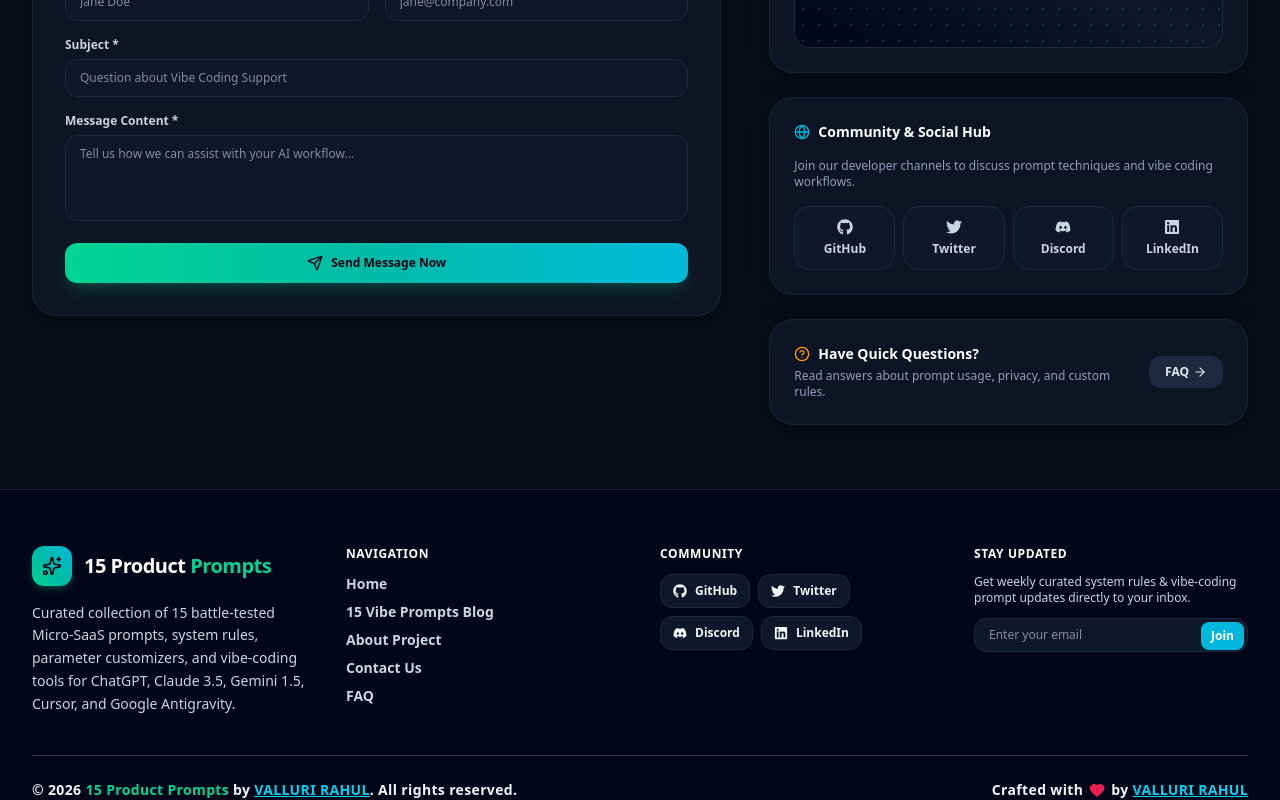
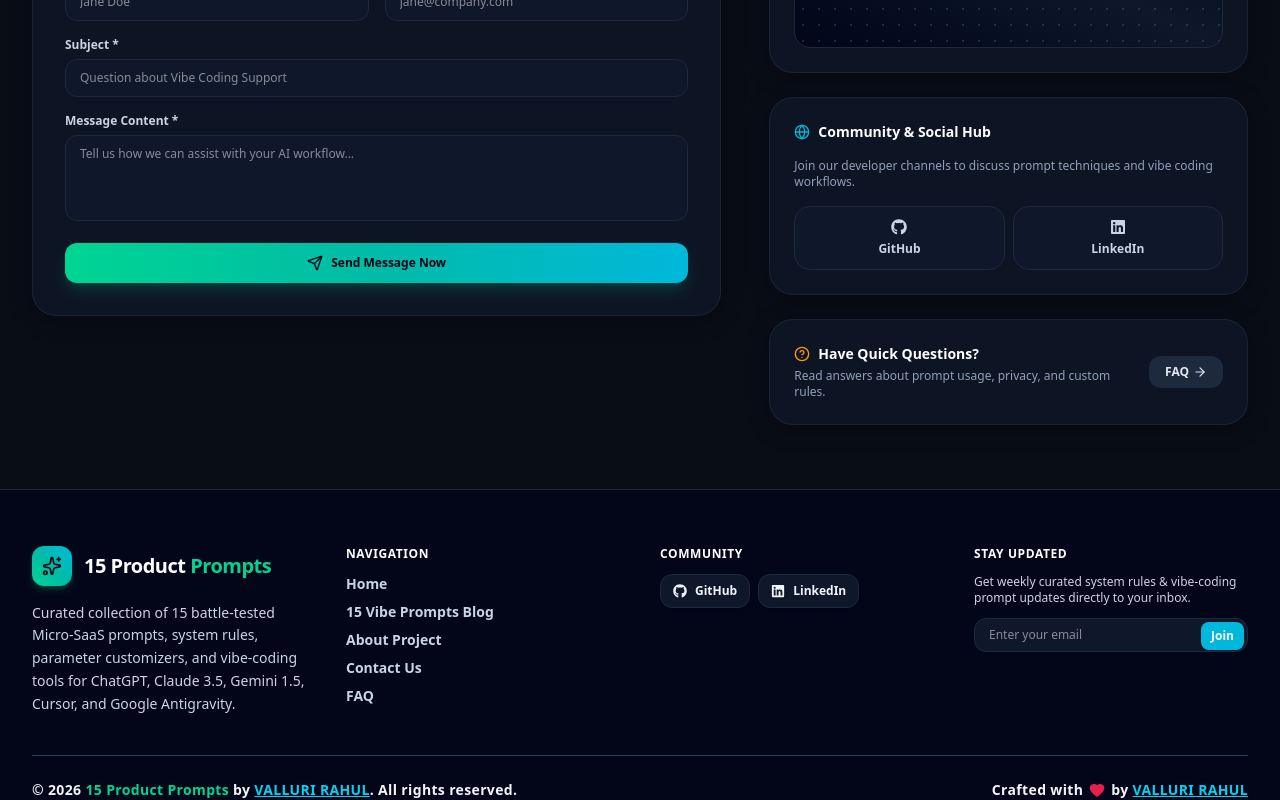
Before and after one commit to bunnyvalluri/15-Product-Prompts, a React (Vite) app: page /contact in a window 1280 px wide. Shown: the part 777-1577 px from the top of the page. Built offline with nearby package versions, Linux system fonts and the light colour scheme.

Commit message:
Remove Twitter and Discord from social media lists

```diff
--- a/src/components/layout/Footer.jsx
+++ b/src/components/layout/Footer.jsx
@@ -1,7 +1,7 @@
 import { useState } from 'react';
 import { Link } from 'react-router-dom';
 import { Sparkles, Send, Heart } from 'lucide-react';
-import { FaGithub, FaTwitter, FaDiscord, FaLinkedin } from 'react-icons/fa';
+import { FaGithub, FaLinkedin } from 'react-icons/fa';
 import { useToast } from '../../context/ToastContext';
 
 export function Footer() {
@@ -59,8 +59,6 @@
             <div className="flex flex-wrap items-center gap-2">
               {[
                 { name: 'GitHub', icon: FaGithub, href: 'https://github.com/bunnyvalluri' },
-                { name: 'Twitter', icon: FaTwitter, href: 'https://twitter.com' },
-                { name: 'Discord', icon: FaDiscord, href: 'https://discord.com' },
                 { name: 'LinkedIn', icon: FaLinkedin, href: 'https://www.linkedin.com/in/syntaxrahul/' }
               ].map((s, idx) => {
                 const Icon = s.icon;
--- a/src/pages/Contact.jsx
+++ b/src/pages/Contact.jsx
@@ -2,7 +2,7 @@
 import { useForm } from 'react-hook-form';
 import { motion } from 'framer-motion';
 import { Mail, MessageSquare, Send, MapPin, Globe, HelpCircle, Zap, ShieldCheck, Clock, ArrowRight, CheckCircle2 } from 'lucide-react';
-import { FaGithub, FaTwitter, FaDiscord, FaLinkedin } from 'react-icons/fa';
+import { FaGithub, FaLinkedin } from 'react-icons/fa';
 import { Link } from 'react-router-dom';
 import { useToast } from '../context/ToastContext';
 import { Badge } from '../components/common/Badge';
@@ -258,11 +258,9 @@
               <p className="text-xs text-slate-500 dark:text-slate-400">
                 Join our developer channels to discuss prompt techniques and vibe coding workflows.
               </p>
-              <div className="grid grid-cols-2 sm:grid-cols-4 gap-2">
+              <div className="grid grid-cols-2 gap-2">
                 {[
                   { name: 'GitHub', icon: FaGithub, href: 'https://github.com/bunnyvalluri' },
-                  { name: 'Twitter', icon: FaTwitter, href: 'https://twitter.com' },
-                  { name: 'Discord', icon: FaDiscord, href: 'https://discord.com' },
                   { name: 'LinkedIn', icon: FaLinkedin, href: 'https://www.linkedin.com/in/syntaxrahul/' }
                 ].map((s, idx) => {
                   const Icon = s.icon;
```
